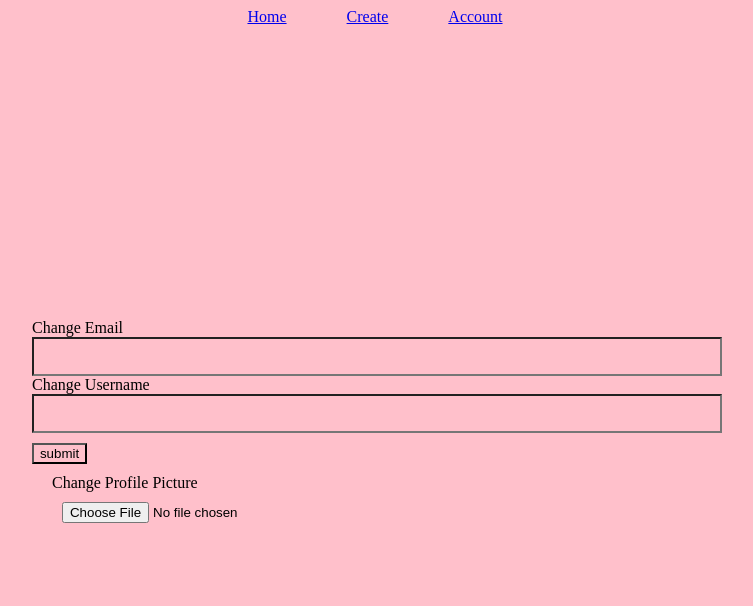
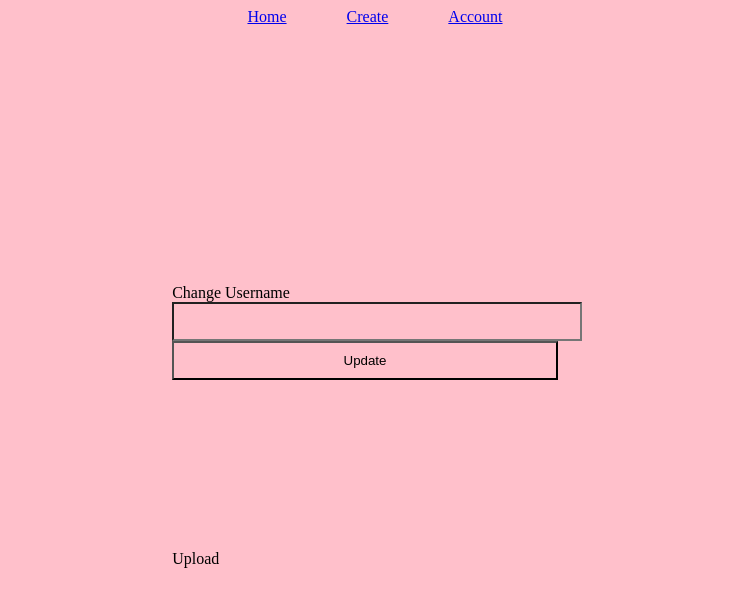
Before and after one commit to staten-island-tech/vue-supabase-project-amy-angelica-vue-project, a Vue app in the folder present/: page /account in a window 1280 px wide. Shown: the top 606 px of the page, without its empty margins (265-1018 px from the left). Built offline with nearby package versions, Linux system fonts and the light colour scheme.

Commit message:
TV EFWAA3WT

```diff
--- a/present/src/components/Account.vue
+++ b/present/src/components/Account.vue
@@ -1,4 +1,65 @@
-<script>
+<script setup>
+import { supabase } from '../router/supabase'
+import { onMounted, ref, toRefs } from 'vue'
+import {defineProps} from 'vue'
+import Avatar from '../components/Avatar.vue'
+
+
+const props = defineProps(['session'])
+const { session } = toRefs(props)
+
+const loading = ref(true)
+const username = ref('')
+const avatar_url = ref('')
+
+onMounted(() => {
+  getProfile()
+})
+
+async function getProfile() {
+  try {
+    loading.value = true
+    const { user } = session.value
+
+    const { data, error, status } = await supabase
+      .from('profiles')
+      .select(`username, avatar_url`)
+      .eq('id', user.id)
+      .single()
+
+    if (error && status !== 406) throw error
+
+    if (data) {
+      username.value = data.username
+      avatar_url.value = data.avatar_url
+    }
+  } catch (error) {
+    alert(error.message)
+  } finally {
+    loading.value = false
+  }
+}
+async function updateProfile() {
+  try {
+    loading.value = true
+    const { user } = session.value
+
+    const updates = {
+      id: user.id,
+      username: username.value,
+      avatar_url: avatar_url.value,
+      updated_at: new Date(),
+    }
+
+    const { error } = await supabase.from('profiles').upsert(updates)
+
+    if (error) throw error
+  } catch (error) {
+    alert(error.message)
+  } finally {
+    loading.value = false
+  }
+}
 
 </script>
 
@@ -6,24 +67,28 @@
   <div class="formcontainer">
     <form class="form-widget" @submit.prevent="updateProfile">
     <div class="left">
-      <label for="email">Change Email</label>
-      <input id="email" type="text" />
+
 
       <label for="username">Change Username</label>
       <input id="username" type="text" v-model="username" />
 
 
-      <button class="sub" type="button" onclick="submitForm()">submit</button>
+      <input
+        type="submit"
+        class="button primary block"
+        :value="loading ? 'Loading ...' : 'Update'"
+        :disabled="loading"
+      />
     </div>
 
-    <div class="right">
-      <label for="pfp">Change Profile Picture</label>
-      <input type="file" name="photo" id="photo" onchange="displayProfilePic()"/>
-    </div>
+    <form class="form-widget" @submit.prevent="updateProfile">
+    <Avatar v-model:path="avatar_url" @upload="updateProfile" size="10" />
+  </form>
 
     </form>  </div>
+    <!-- :value="session.user.email" -->
+
 </template>
-
 <style scoped>
 .formcontainer{
   justify-content: center;
--- /dev/null
+++ b/present/src/components/Avatar.vue
@@ -0,0 +1,77 @@
+<script setup>
+import { ref, toRefs, watch } from 'vue'
+import { supabase } from '../router/supabase'
+
+const prop = defineProps(['path', 'size'])
+const { path, size } = toRefs(prop)
+
+const emit = defineEmits(['upload', 'update:path'])
+const uploading = ref(false)
+const src = ref('')
+const files = ref()
+
+const downloadImage = async () => {
+  try {
+    const { data, error } = await supabase.storage.from('avatars').download(path.value)
+    if (error) throw error
+    src.value = URL.createObjectURL(data)
+  } catch (error) {
+    console.error('Error downloading image: ', error.message)
+  }
+}
+
+const uploadAvatar = async (evt) => {
+  files.value = evt.target.files
+  try {
+    uploading.value = true
+    if (!files.value || files.value.length === 0) {
+      throw new Error('You must select an image to upload.')
+    }
+
+    const file = files.value[0]
+    const fileExt = file.name.split('.').pop()
+    const filePath = `${Math.random()}.${fileExt}`
+
+    const { error: uploadError } = await supabase.storage.from('avatars').upload(filePath, file)
+
+    if (uploadError) throw uploadError
+    emit('update:path', filePath)
+    emit('upload')
+  } catch (error) {
+    alert(error.message)
+  } finally {
+    uploading.value = false
+  }
+}
+
+watch(path, () => {
+  if (path.value) downloadImage()
+})
+</script>
+
+<template>
+  <div>
+    <img
+      v-if="src"
+      :src="src"
+      alt="Avatar"
+      class="avatar image"
+      :style="{ height: size + 'em', width: size + 'em' }"
+    />
+    <div v-else class="avatar no-image" :style="{ height: size + 'em', width: size + 'em' }" />
+
+    <div :style="{ width: size + 'em' }">
+      <label class="button primary block" for="single">
+        {{ uploading ? 'Uploading ...' : 'Upload' }}
+      </label>
+      <input
+        style="visibility: hidden; position: absolute"
+        type="file"
+        id="single"
+        accept="image/*"
+        @change="uploadAvatar"
+        :disabled="uploading"
+      />
+    </div>
+  </div>
+</template>
--- a/present/src/components/HelloWorld.vue
+++ b/present/src/components/HelloWorld.vue
@@ -1,12 +1,12 @@
-<script setup>
+<script>
 defineProps({
   msg: {
     type: String,
     required: true
   }
 })
+
 </script>
-
 <template>
   <div class="greetings">
     <h1 class="green">{{ msg }}</h1>
--- a/present/src/components/TheAuth.vue
+++ b/present/src/components/TheAuth.vue
@@ -25,22 +25,14 @@
 
 <script setup>
 import { ref } from 'vue'
-import { createClient } from '@supabase/supabase-js'
-
-const supabase = createClient('https://uzufnrmrvcxbarxfvhks.supabase.co', 'eyJhbGciOiJIUzI1NiIsInR5cCI6IkpXVCJ9.eyJpc3MiOiJzdXBhYmFzZSIsInJlZiI6InV6dWZucm1ydmN4YmFyeGZ2aGtzIiwicm9sZSI6ImFub24iLCJpYXQiOjE3MTIxNTE5NzcsImV4cCI6MjAyNzcyNzk3N30.-iz6vsmlLmImNAIyNjVGPy-q0dznZNeT9W_sRbEJ2mM')
+import { supabase } from '../router/supabase'
 
 const loading = ref(false)
 const email = ref('')
 const password = ref('')
 const username = ref('')
 
-defineProps({
-  props: {
-    email: String,
-  password: Number
-  }
 
-})
 const handleLogin = async () => {
   try {
     loading.value = true
@@ -65,28 +57,6 @@ console.log(email, password, username)
   }
 }
 
-
-//const { error } = await supabase.auth.signOut()
-
-
-/* const login = async()=> {
-  try{
-    loading.value=true
-    const { data, error } = await supabase.auth.signInWithPassword({
-      email: response.user.emails[0],
-      password: response.user.passwords[0],
-})
-  if (error) throw error
-    alert('ok')
-  } catch (error) {
-    if (error instanceof Error) {
-      alert(error.message)
-    }
-  } finally {
-    loading.value = false
-  }
-}
-login(); */
 </script>
 
 <style>
--- a/present/src/router/supabase.js
+++ b/present/src/router/supabase.js
@@ -1 +1,5 @@
+import { createClient } from '@supabase/supabase-js'
+
 const supabase = createClient('https://uzufnrmrvcxbarxfvhks.supabase.co', 'eyJhbGciOiJIUzI1NiIsInR5cCI6IkpXVCJ9.eyJpc3MiOiJzdXBhYmFzZSIsInJlZiI6InV6dWZucm1ydmN4YmFyeGZ2aGtzIiwicm9sZSI6ImFub24iLCJpYXQiOjE3MTIxNTE5NzcsImV4cCI6MjAyNzcyNzk3N30.-iz6vsmlLmImNAIyNjVGPy-q0dznZNeT9W_sRbEJ2mM')
+
+export {supabase}
```
Also changed, not shown: present/src/App.vue (+2 -5 lines).
